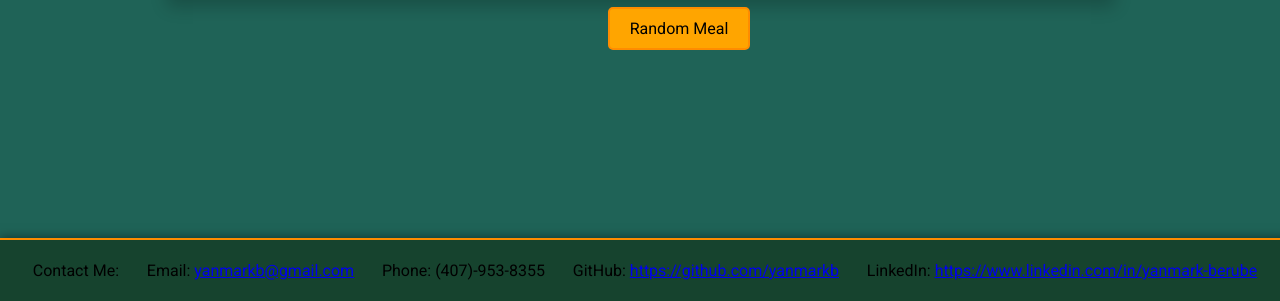
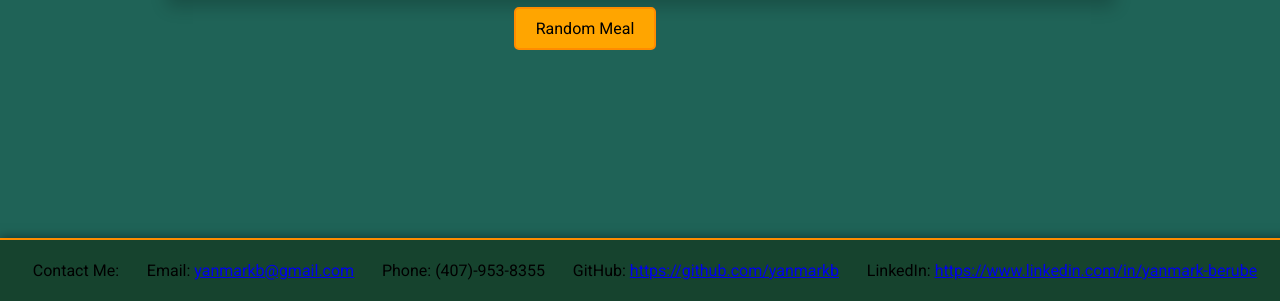
Before and after one commit to yanmarkb/Capstone-1-Recipe-Explorer-App, a Flask app: template templates/index.html in a window 1280 px wide. Shown: the part 499-800 px from the top of the page. Run offline with Flask 3, Linux system fonts and the light colour scheme; the template is opened without the code that fills it, so the values that code supplies are empty.

Commit message:
Update position of random button in styles.css

```diff
--- a/static/styles.css
+++ b/static/styles.css
@@ -538,7 +538,7 @@ ul.flashes li {
     text-align: center;
     justify-content: center;
     transition: background-color 0.3s ease;
-    right: 435px;
+    right: 529px;
 }
 
 .random-meal-button:hover {
```
